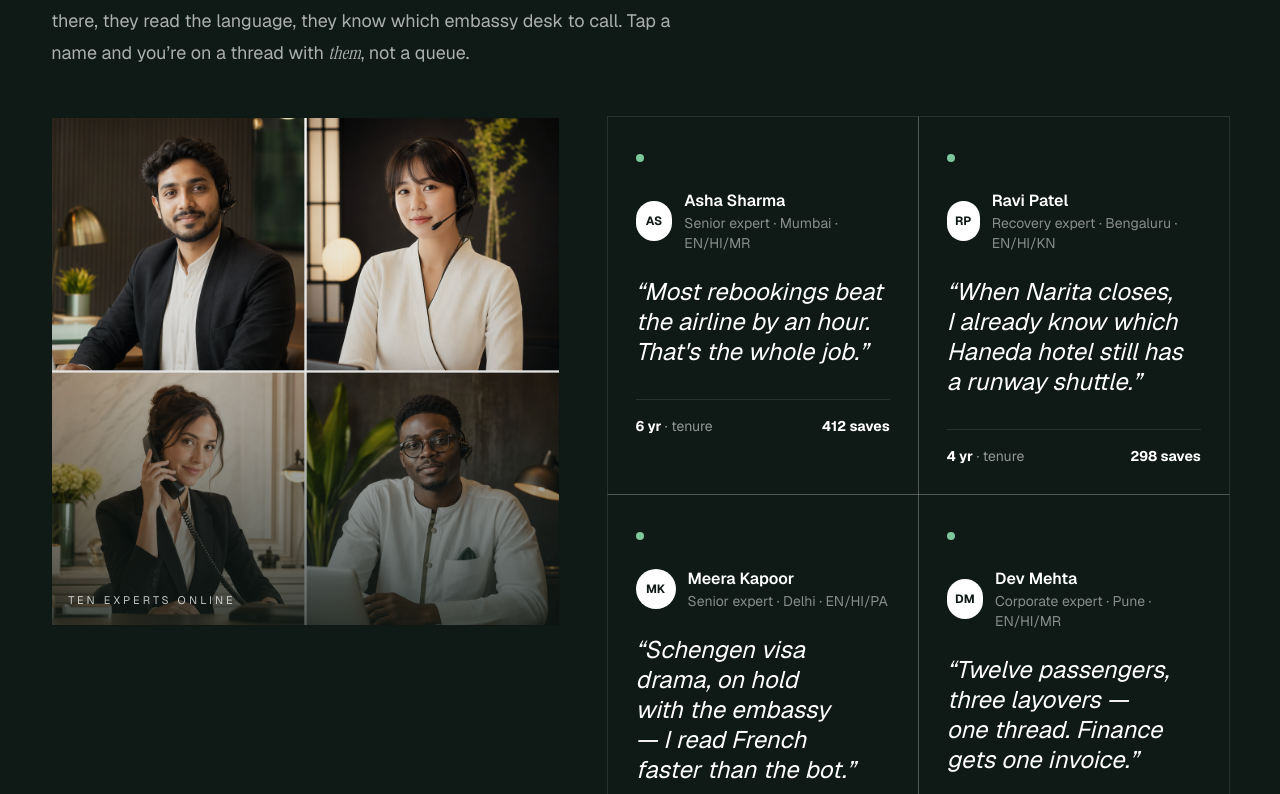
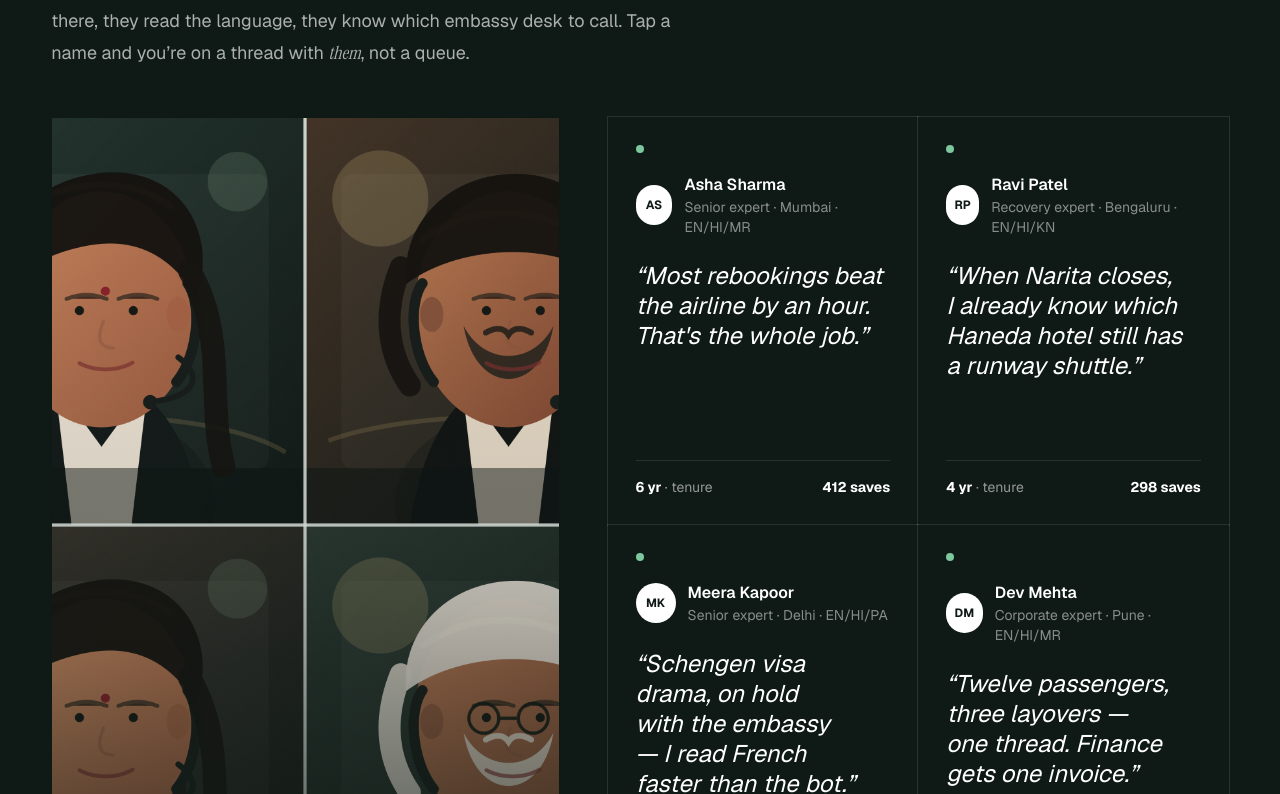
Before and after one commit to Sanchay-T/tripz-landing, a Next.js app: page / in a window 1280 px wide. Shown: the part 9366-10160 px from the top of the page. Built offline with nearby package versions, Linux system fonts and the light colour scheme.

Commit message:
Align TripZ desk roster grid

```diff
--- a/src/app/page.js
+++ b/src/app/page.js
@@ -494,17 +494,17 @@
             onDark
           />
         </Reveal>
-        <div className={cn(splitGrid, "lg:items-start")}>
+        <div className={cn(splitGrid, "lg:items-stretch")}>
           <ResponsiveImage
             image={visualAssets.operatorRoster}
-            className="aspect-square w-full"
+            className="aspect-square w-full min-[1152px]:h-full min-[1152px]:min-h-[44rem] min-[1152px]:aspect-auto"
             sizes="(max-width: 1024px) 100vw, 36vw"
             overlay
           />
-          <StaggerGroup className={cn(cardGrid, "bg-white/10")}>
+          <StaggerGroup className="grid grid-cols-1 bg-white/10 sm:grid-cols-2 min-[1152px]:auto-rows-fr">
             {desk.map((agent) => (
-              <StaggerItem key={agent.initials} className="bg-ink p-6 ring-1 ring-white/10 sm:p-7">
-                <article>
+              <StaggerItem key={agent.initials} className="flex bg-ink p-6 ring-1 ring-white/10 sm:p-7">
+                <article className="flex h-full min-h-[22rem] flex-col">
                   <span className="inline-flex size-2 rounded-full bg-accent-live" aria-label="Online" />
                   <div className="mt-5 flex items-center gap-3">
                     <span className="inline-flex size-10 items-center justify-center rounded-full bg-white text-xs font-bold text-ink">
@@ -518,7 +518,7 @@
                   <blockquote className="mt-6 text-balance font-serif text-2xl italic leading-tight text-white">
                     &ldquo;{agent.quote}&rdquo;
                   </blockquote>
-                  <div className="mt-8 flex justify-between gap-4 border-t border-white/10 pt-4 text-sm text-white/55">
+                  <div className="mt-auto flex justify-between gap-4 border-t border-white/10 pt-4 text-sm text-white/55">
                     <span>
                       <b className="text-white">{agent.tenure}</b> · tenure
                     </span>
```
Also changed, not shown: public/images/tripz-operator-roster.png, src/lib/site-data.mjs.
